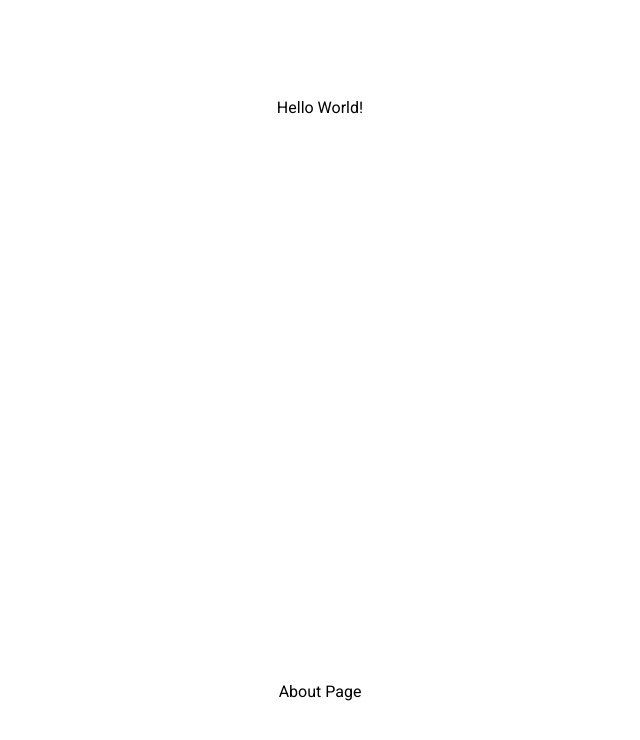
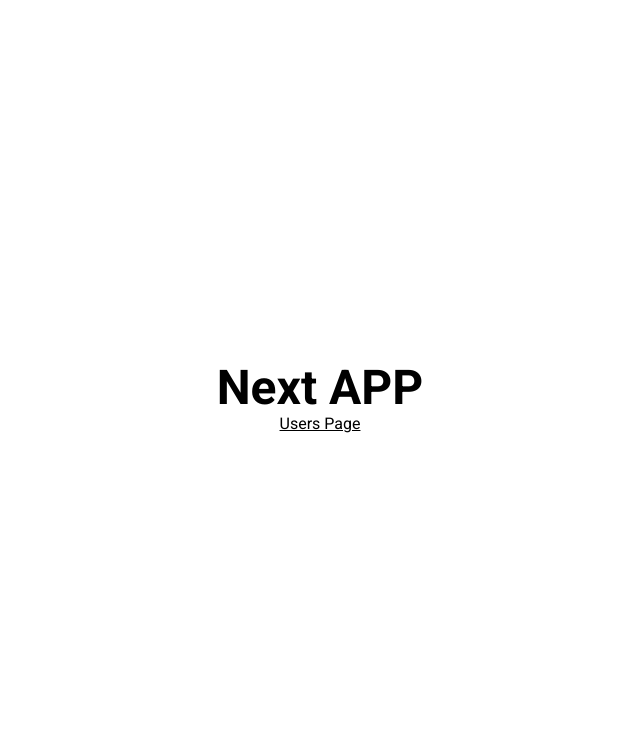
Before and after one commit to harshits19/nextjs, a Next.js app in the folder next-app-one/: page / in a window 1280 px wide. Shown: the top 740 px of the page, without its empty margins (320-960 px from the left). Built offline with nearby package versions, Linux system fonts and the light colour scheme.

Commit message:
added users

```diff
--- a/next-app-one/app/about/layout.tsx
+++ /dev/null
@@ -1,9 +0,0 @@
-const AboutLayout = ({ children }: { children: React.ReactNode }) => {
-  return (
-    <div className="flex min-h-screen flex-col items-center justify-center p-5">
-      {"hello"}
-      {children}
-    </div>
-  )
-}
-export default AboutLayout
--- a/next-app-one/app/about/page.tsx
+++ /dev/null
@@ -1,11 +0,0 @@
-import Link from "next/link"
-import styles from "./styles.module.css"
-const About = () => {
-  return (
-    <div className={styles.div}>
-      About
-      <Link href="/">Home Page</Link>
-    </div>
-  )
-}
-export default About
--- a/next-app-one/app/about/styles.module.css
+++ /dev/null
@@ -1,4 +0,0 @@
-.div {
-    background-color: rgba(0, 0, 0, 0.107);
-    color: black;
-}
--- a/next-app-one/app/page.tsx
+++ b/next-app-one/app/page.tsx
@@ -1,9 +1,9 @@
 import Link from "next/link"
 export default function Home() {
   return (
-    <main className="flex min-h-screen flex-col items-center justify-between p-24">
-      Hello World!
-      <Link href="/about">About Page</Link>
+    <main className="flex min-h-screen flex-col items-center justify-center p-4">
+      <p className="text-5xl font-bold">Next APP</p>
+      <Link href="/users" className="underline">Users Page</Link>
     </main>
   )
 }
```
